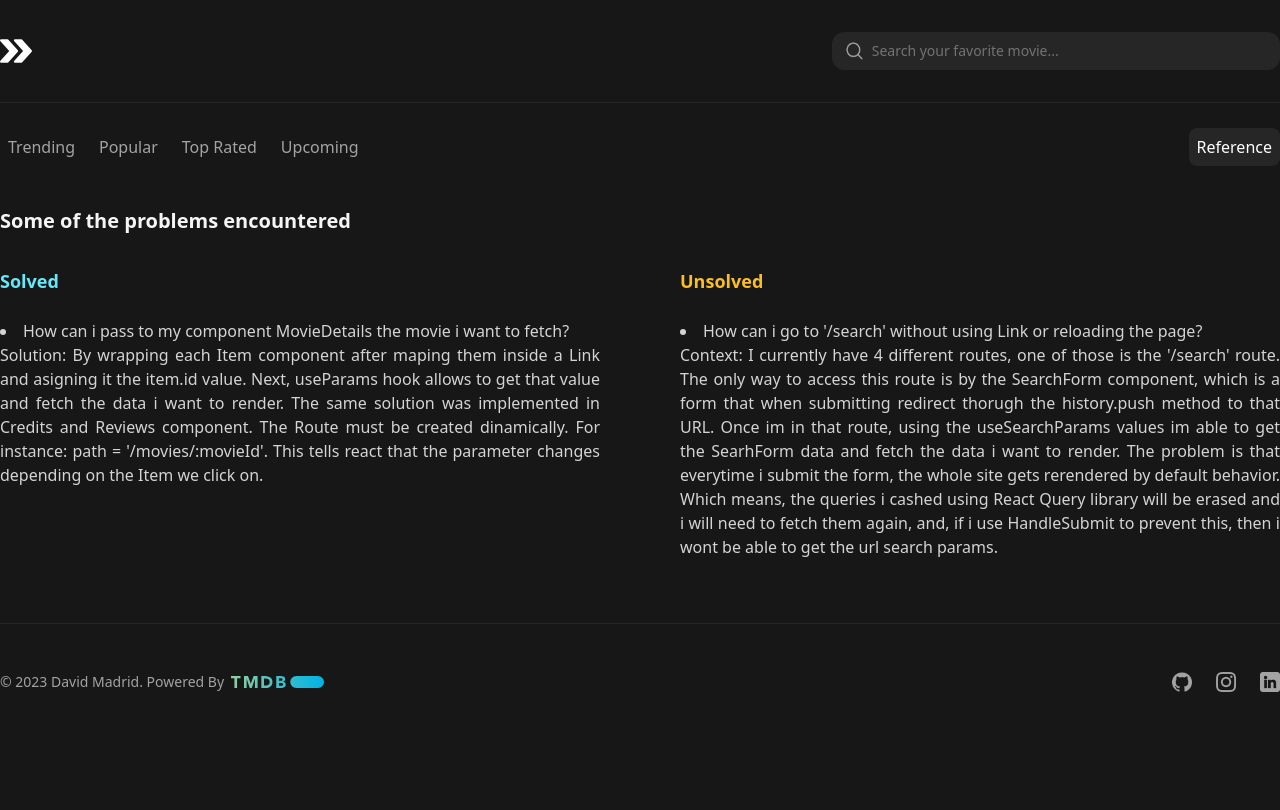
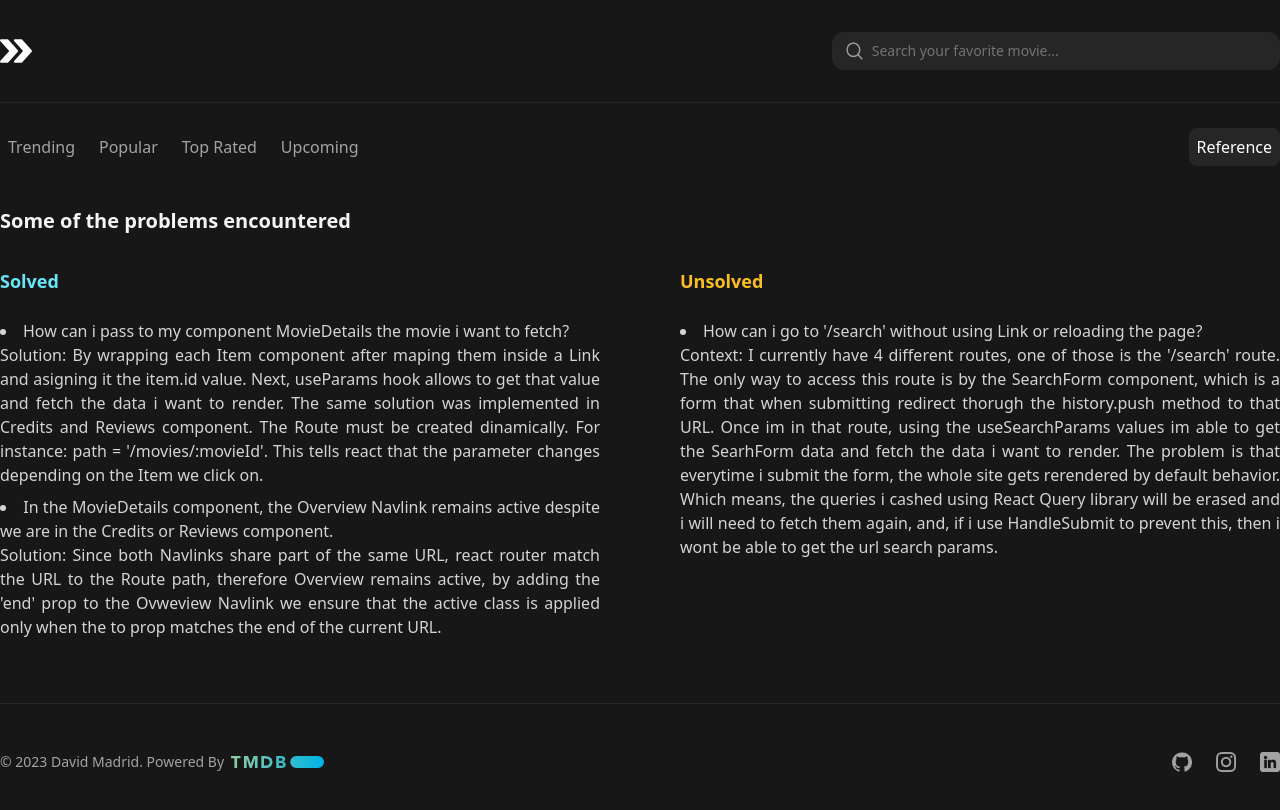
Before and after one commit to dmadridy/RMD, a React (Vite) app: page /reference in a window 1280 px wide. Shown: the top 810 px of the page. Built offline with nearby package versions, Linux system fonts and the light colour scheme.

Commit message:
Options bug in MovieDetails component fixed

```diff
--- a/src/components/details/options.tsx
+++ b/src/components/details/options.tsx
@@ -7,6 +7,7 @@ const Options = () => {
   return (
     <div className='mx-auto container max-w-7xl space-x-2 pt-8 text-neutral-400 font-medium'>
       <NavLink
+        end
         className={({ isActive }) => (isActive ? activeStyle : unactiveStyle)}
         to={`/movies/${movieId}`}
       >
--- a/src/pages/reference.tsx
+++ b/src/pages/reference.tsx
@@ -10,18 +10,29 @@ const Reference = () => {
       <div className='grid grid-cols-2 gap-20 text-justify'>
         <div className='text-neutral-300'>
           <h2 className='mb-6 text-cyan-300 text-lg font-semibold'>Solved</h2>
+          <div className='space-y-2'>
             <li>
               How can i pass to my component MovieDetails the movie i want to
               fetch?
               <br />
-            Solution: By wrapping each Item component after maping them inside a
-            Link and asigning it the item.id value. Next, useParams hook allows
-            to get that value and fetch the data i want to render. The same
-            solution was implemented in Credits and Reviews component. The Route
-            must be created dinamically. For instance: path =
+              Solution: By wrapping each Item component after maping them inside
+              a Link and asigning it the item.id value. Next, useParams hook
+              allows to get that value and fetch the data i want to render. The
+              same solution was implemented in Credits and Reviews component.
+              The Route must be created dinamically. For instance: path =
               '/movies/:movieId'. This tells react that the parameter changes
               depending on the Item we click on.
             </li>
+            <li>
+              In the MovieDetails component, the Overview Navlink remains active
+              despite we are in the Credits or Reviews component. <br />
+              Solution: Since both Navlinks share part of the same URL, react
+              router match the URL to the Route path, therefore Overview remains
+              active, by adding the 'end' prop to the Ovweview Navlink we ensure
+              that the active class is applied only when the to prop matches the
+              end of the current URL.
+            </li>
+          </div>
         </div>
         <div className='text-neutral-300'>
           <h2 className='mb-6 text-amber-400 text-lg font-semibold'>
```
Lines whose indentation alone changed are shown as unchanged.
